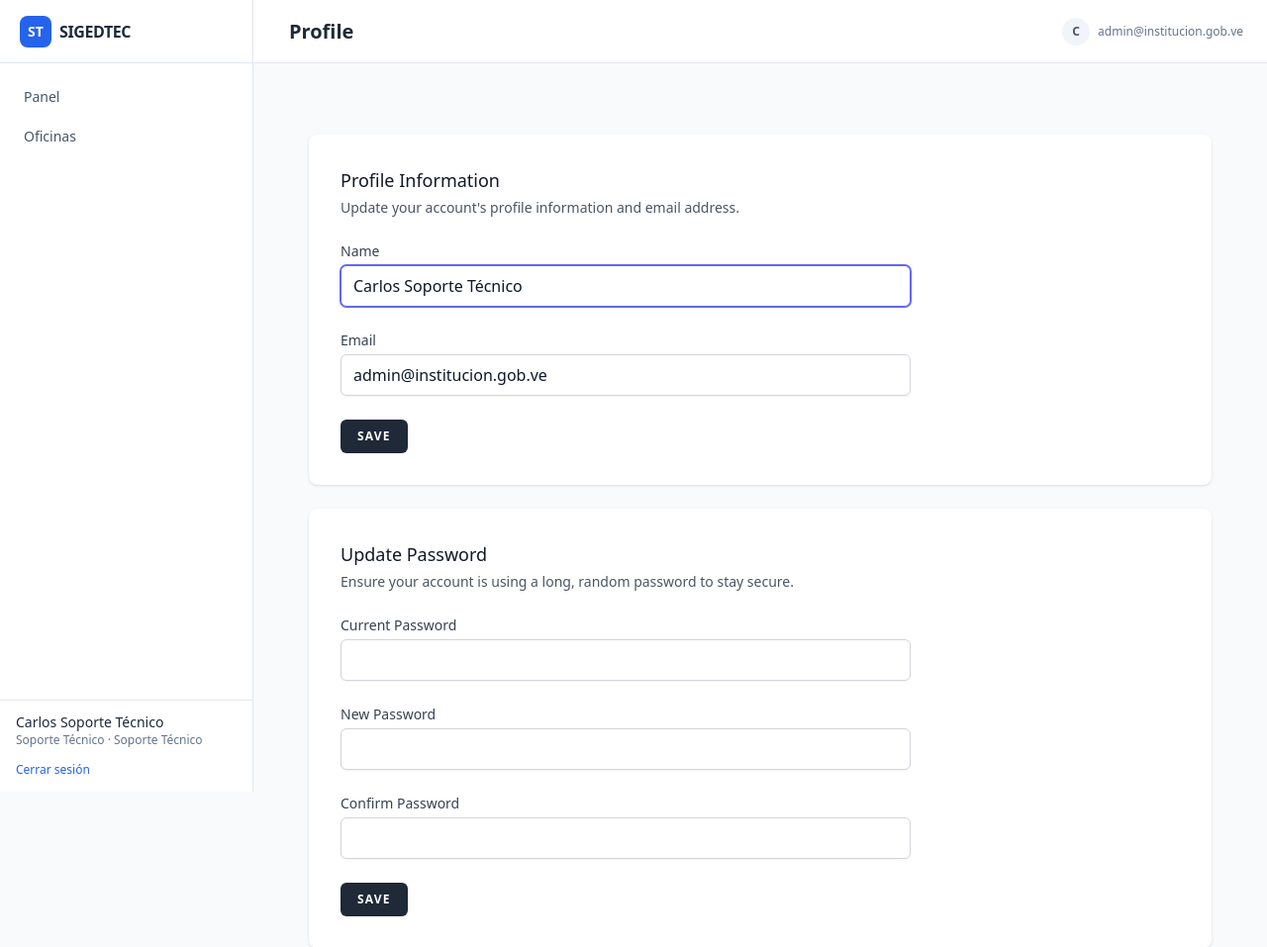
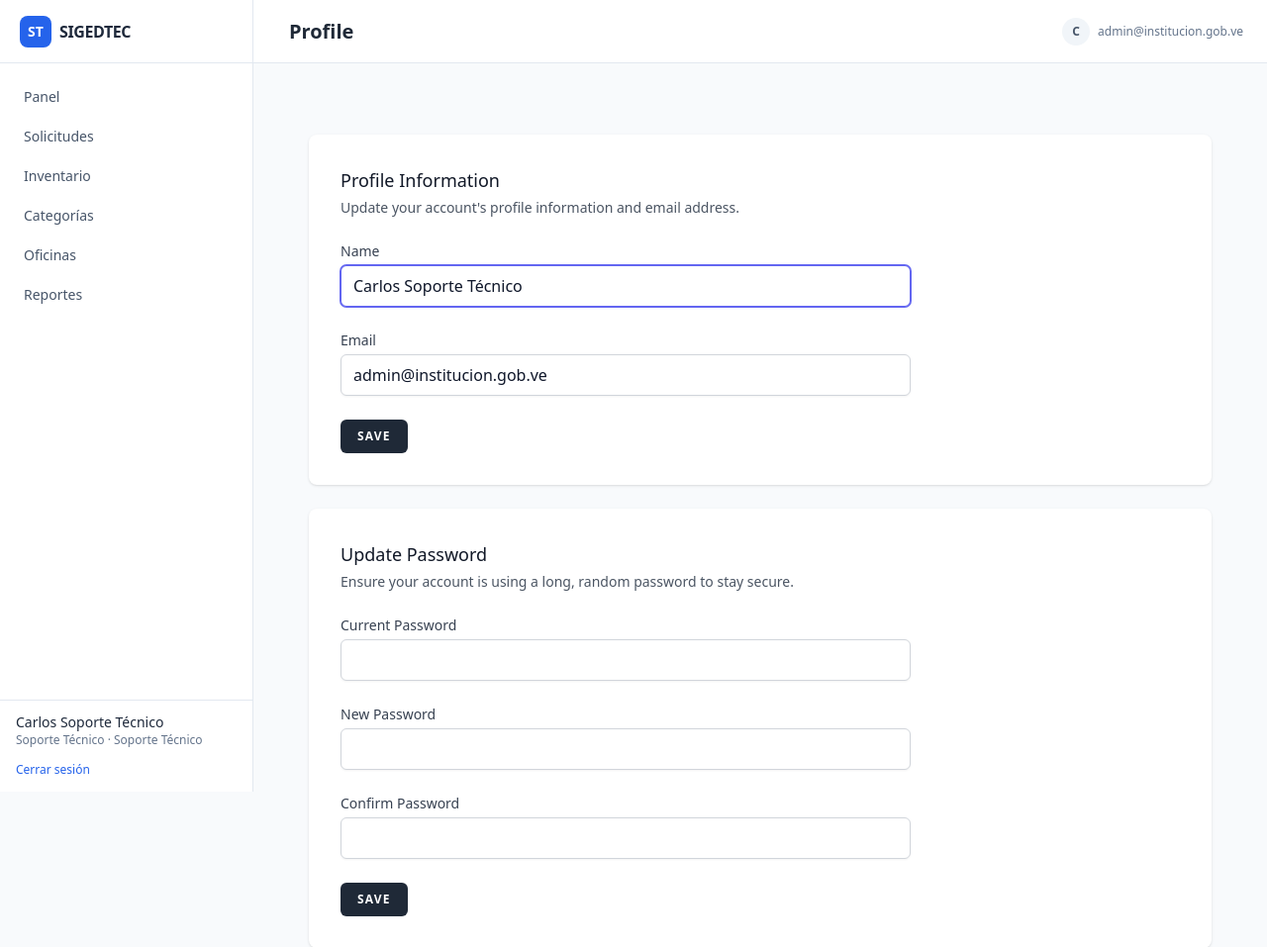
Before and after one commit to gardenia899/sigedtec, a Laravel app: page /profile in a window 1280 px wide. Shown: the top 957 px of the page at 99% size. Run offline with Laravel 12, Linux system fonts and the light colour scheme; a user stored in the database is signed in; data comes from the database, SQL or seed files in the repository; style sheets or scripts are compiled from the project's sources; parts of the project's set-up code (start-up, migrations or seed data) failed here and were passed over.

Commit message:
feat: actualizar menu segun rol para acceder a todos los modulos

```diff
--- a/resources/views/layouts/app.blade.php
+++ b/resources/views/layouts/app.blade.php
@@ -22,10 +22,23 @@
 
         @php
             $rol = auth()->user()->role ?? '';
-            $items = [
-                ['ruta' => 'dashboard', 'etiqueta' => 'Panel', 'visible' => true],
-                ['ruta' => 'oficinas.index', 'etiqueta' => 'Oficinas', 'visible' => $rol === 'admin'],
-            ];
+            $items = [];
+
+            if ($rol === 'admin') {
+                $items = [
+                    ['ruta' => 'dashboard', 'etiqueta' => 'Panel', 'visible' => true],
+                    ['ruta' => 'admin.solicitudes.index', 'etiqueta' => 'Solicitudes', 'visible' => true],
+                    ['ruta' => 'equipos.index', 'etiqueta' => 'Inventario', 'visible' => true],
+                    ['ruta' => 'categorias.index', 'etiqueta' => 'Categorías', 'visible' => true],
+                    ['ruta' => 'oficinas.index', 'etiqueta' => 'Oficinas', 'visible' => true],
+                    ['ruta' => 'reportes.inventario', 'etiqueta' => 'Reportes', 'visible' => true],
+                ];
+            } else {
+                $items = [
+                    ['ruta' => 'dashboard', 'etiqueta' => 'Panel', 'visible' => true],
+                    ['ruta' => 'solicitudes.index', 'etiqueta' => 'Mis solicitudes', 'visible' => true],
+                ];
+            }
         @endphp
 
         <nav class="flex-1 px-3 py-4 space-y-1 overflow-y-auto">
@@ -34,8 +47,8 @@
                     <a href="{{ route($item['ruta']) }}"
                        @class([
                            'flex items-center gap-3 rounded-md px-3 py-2 text-sm font-medium transition-colors',
-                           'bg-blue-50 text-blue-700' => request()->routeIs($item['ruta']),
-                           'text-slate-600 hover:bg-slate-100 hover:text-slate-900' => ! request()->routeIs($item['ruta']),
+                           'bg-blue-50 text-blue-700' => request()->routeIs(str_replace(['.index', '.create', '.edit'], ['.*', '.*', '.*'], $item['ruta'])) || request()->routeIs($item['ruta']),
+                           'text-slate-600 hover:bg-slate-100 hover:text-slate-900' => ! (request()->routeIs(str_replace(['.index', '.create', '.edit'], ['.*', '.*', '.*'], $item['ruta'])) || request()->routeIs($item['ruta'])),
                        ])>
                         {{ $item['etiqueta'] }}
                     </a>
```
